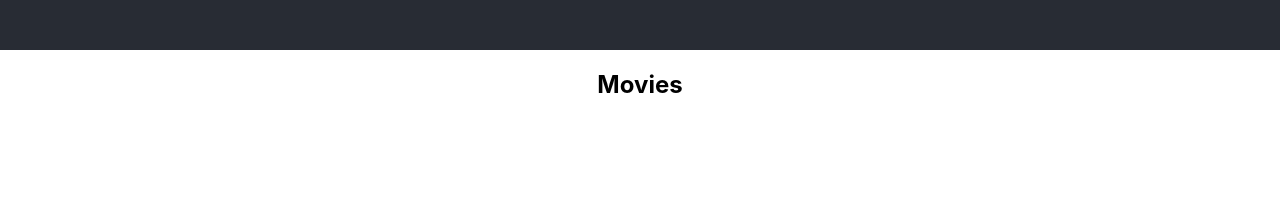
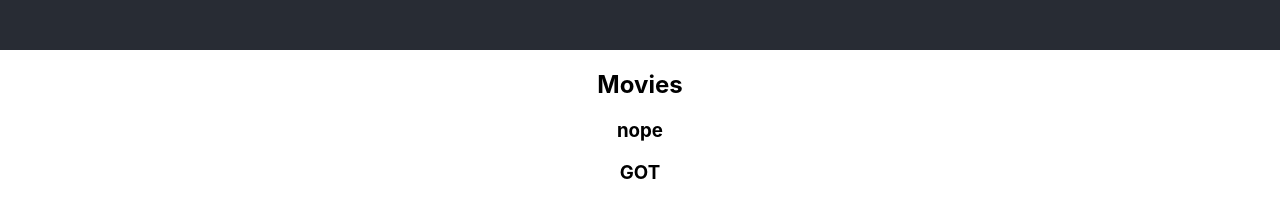
Before and after one commit to ERJavier/framework, a React (Create React App) app in the folder react1/: page / in a window 1280 px wide. Shown: the part 750-949 px from the top of the page. Before the commit the page ends 869 px from the top, so only its background shows below. Built offline with nearby package versions, Linux system fonts and the light colour scheme.

Commit message:
framework

```diff
--- a/react1/src/App.js
+++ b/react1/src/App.js
@@ -28,7 +28,9 @@ function App() {
 
       <div>
         <h2>Movies</h2>
-
+        {movies.map(movie => (
+          <h3>{movie.name}</h3>
+        ))}
       </div>
     </div>
   );
```
